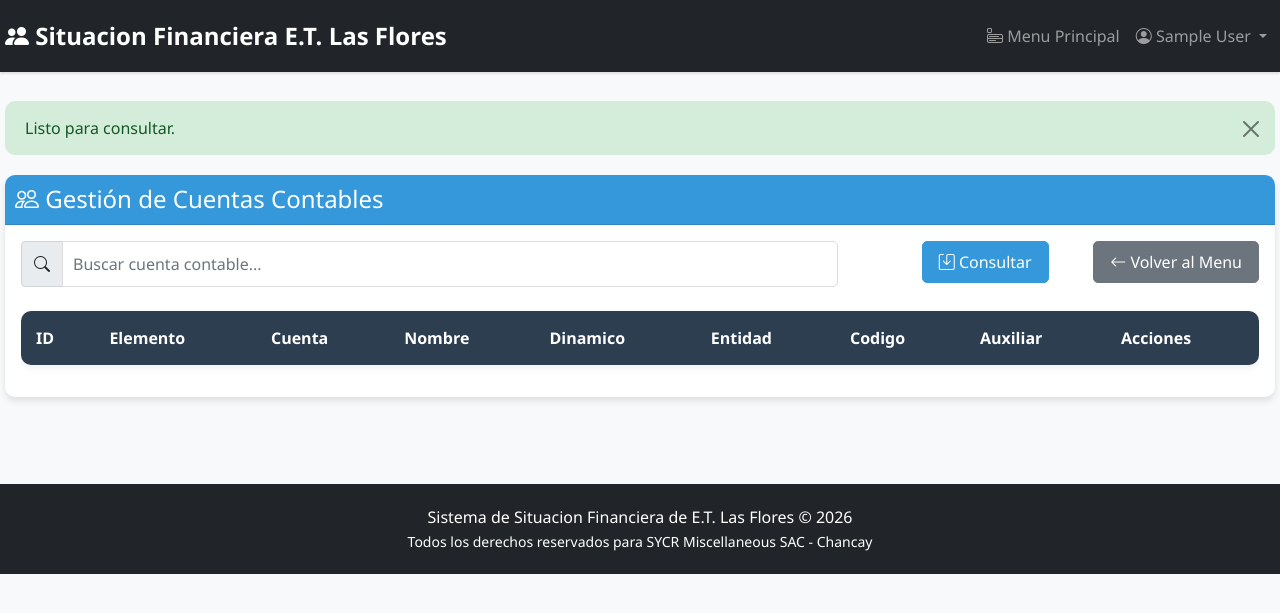
After one commit to SelynChavez/Python_LF, a Flask app: page /cuentas_contables in a window 1280 px wide. The commit adds this page. Shown: the top 613 px of the page. Run offline with Flask 3, Linux system fonts and the light colour scheme; the visitor is signed in with stand-in values (Sample User, id 1); lists and menus that the app fills with data are empty.

Commit message:
plan contable

```diff
--- a/app.py
+++ b/app.py
@@ -155,6 +155,102 @@ def administracion():
 @admin_required
 def configuracion():
     return render_template('configuracion.html')
+
+## ========================== PLAN CONTABLE ====================================
+@app.route('/cuentas_contables', methods=['GET', 'POST'])
+@login_required
+@admin_required
+def cuentas_contables():
+    cuentas = []
+    print("sadasdasdas")
+    if request.method == 'POST':
+        p1 = request.form.get('p1', '')
+        connection = get_db_connection()
+        if connection:
+            cursor = connection.cursor(dictionary=True)
+            query = sqlconstants.LISTA_CTAS_CONTABLES
+            query = query.replace("$p1$", str(p1))
+            print(query)
+            cursor.execute(query)
+            cuentas = cursor.fetchall()
+            cursor.close()
+            connection.close()
+            return render_template('cuentas_contables.html', cuentas=cuentas, p1=p1)
+        else:
+            flash('Error de conexión a la base de datos.', 'danger')
+            return redirect(url_for('dashboard'))
+    else:
+        flash('Listo para consultar.', 'success')
+        return render_template('cuentas_contables.html', p1='', cuentas=[])
+
+@app.route('/cuentas/editar/<int:id>', methods=['GET', 'POST'])
+@login_required
+@admin_required
+def editar_cuenta(id):
+    connection = get_db_connection()
+    if not connection:
+        flash('Error de conexión a la base de datos.', 'danger')
+        return redirect(url_for('cuentas_contables'))
+    if request.method == 'POST':
+        ele = request.form.get('ele')
+        cta = request.form.get('cta')
+        nom = request.form.get('nom')
+        din = request.form.get('din')
+        ent = request.form.get('ent')
+        cod = request.form.get('cod')
+        aux = request.form.get('aux')
+        obs = request.form.get('obs')
+        try:
+            cursor = connection.cursor()
+            cursor.execute(sqlconstants.UPDATE_CUENTA_CONTABLE, (ele, cta, nom, din, ent, cod, aux, obs, id))
+            connection.commit()
+            cursor.close()
+            connection.close()
+            flash('Cuenta contable actualizada exitosamente.', 'success')
+            return redirect(url_for('cuentas_contables'))
+        except Error as e:
+            if 'Duplicate entry' in str(e):
+                flash('La cuenta ya existe.', 'danger')
+            else:
+                flash(f'Error al actualizar cta: {str(e)}', 'danger')
+            connection.rollback()
+            cursor.close()
+            connection.close()
+            return redirect(url_for('editar_cuenta', id=id))
+    # GET: Obtener datos del socio
+    cursor = connection.cursor(dictionary=True)
+    cursor.execute(sqlconstants.SELECT_CUENTA_CONTABLE, (id,))
+    cuenta = cursor.fetchone()
+    cursor.close()
+    connection.close()
+    if not cuenta:
+        flash('Cuenta no encontrada.', 'danger')
+        return redirect(url_for('cuentas_contables'))
+    return render_template('editar_cuenta.html', cuenta=cuenta)
+
+@app.route('/cuentas/eliminar/<int:id>')
+@login_required
+@admin_required
+def eliminar_cuenta(id):
+    connection = get_db_connection()
+    if connection:
+        try:
+            cursor = connection.cursor(dictionary=True)
+            cursor.execute(sqlconstants.SEL_NM_CUENTA_CONTABLE, (id,))
+            socio = cursor.fetchone()
+            cursor.execute(sqlconstants.DELETE_CUENTA_CONTABLE, (id,))
+            connection.commit()
+            cursor.close()
+            connection.close()
+            flash('Cuenta eliminada exitosamente.', 'success')
+        except Error as e:
+            flash(f'Error al eliminar cuenta: {str(e)}', 'danger')
+            connection.rollback()
+            cursor.close()
+            connection.close()
+    else:
+        flash('Error de conexión a la base de datos.', 'danger')
+    return redirect(url_for('cuentas_contables'))
 
 ## ========================== CONSULTAS ====================================
 # lista aportes HLF
@@ -1191,7 +1287,7 @@ def generar_reporte():
 
 class ReciboTicket(FPDF):
     def __init__(self):
-        super().__init__(orientation='P', unit='mm', format=(80, 200))
+        super().__init__(orientation='P', unit='mm', format=(80, 140))
         self.set_auto_page_break(auto=True, margin=10)
         self.set_margins(5, 5, 5)
         self.width = 80
@@ -1219,7 +1315,10 @@ class ReciboTicket(FPDF):
         self.set_font('Arial', 'B', 10)
         self.cell(0, 6, data['titulo'], 0, 1, 'C')
         self.set_font('Arial', 'B', 9)
-        self.cell(0, 4, '[ S0'+data['serie']+'-0'+data['numero']+' ]', 0, 1, 'C')
+        dserie = "RP-0"
+        if (data['serie'] == '1'):
+            dserie = "RI-0"
+        self.cell(0, 4, '[ '+dserie+data['serie']+'-0'+data['numero']+' ]', 0, 1, 'C')
         self.ln(1)
         # Información del socio
         self.set_font('Arial', 'B', 7)
@@ -1296,7 +1395,7 @@ def generar_recibo(tipo_doc, serie, numero_doc, codigo_padron, nombre_socio, fec
     pdf.add_receipt_info(datos)
     total = pdf.add_items_table(items)
     if nombre_archivo is None:
-        nombre_archivo = f"recibos_/recibo_{codigo_padron}_{datetime.datetime.now().strftime('%Y%m%d_%H%M%S')}.pdf"
+        nombre_archivo = f"recibos_/recibo_{serie}_{codigo_padron}_{datetime.datetime.now().strftime('%Y%m%d_%H%M%S')}.pdf"
     # Guardar PDF
     pdf.output(nombre_archivo)
     print(f"Recibo generado: {nombre_archivo}")
--- a/sqlconstants.py
+++ b/sqlconstants.py
@@ -192,6 +192,7 @@ WHERE (r.fecha_solicitud>=date('$p1$') AND r.fecha_solicitud<=date('$p2$')) AND
       (r.padron='$p3$' OR '$p3$'='0') AND ('$p4$'='' OR r.tipo_aporte='$p4$')
 ORDER BY r.fecha_retiro DESC
 """
+LISTA_CTAS_CONTABLES = "SELECT * FROM a_pcge WHERE (cuenta like '%$p1$%' OR nombre like '%$p1$%' OR entidad like '%$p1$%') ORDER BY cuenta LIMIT 50"
 INS_RETIRO = "INSERT INTO a_retiros (padron,socio,fecha_solicitud,tipo_aporte,monto_solicitado,saldo_final_dia,monto_retirado,descripcion,estado,modified,webuser) VALUES (%s, 0, %s, %s, %s, %s, 0, %s, %s, now(), %s)"
 APR_RETIRO = "UPDATE a_retiros SET estado='aprobado',monto_retirado=monto_solicitado,fecha_retiro=curdate() WHERE id = %s"
 RCH_RETIRO = "UPDATE a_retiros SET estado='rechazado',monto_retirado=0 WHERE id = %s"
@@ -209,3 +210,7 @@ UNION ALL
 ORDER BY fecha DESC
 LIMIT 10
 """
+UPDATE_CUENTA_CONTABLE = "UPDATE a_pcge SET elemento=%s, cuenta=%s, nombre=%s, dinamico=%s, entidad=%s, codigo=%s, auxiliar=%s, observaciones=%s WHERE id=%s "
+SELECT_CUENTA_CONTABLE = "SELECT t.* FROM a_pcge t WHERE t.id = %s"
+SEL_NM_CUENTA_CONTABLE = "SELECT nombre FROM a_pcge WHERE id = %s"
+DELETE_CUENTA_CONTABLE = "DELETE FROM a_pcge WHERE id = %s"
--- /dev/null
+++ b/templates/cuentas_contables.html
@@ -0,0 +1,98 @@
+{% extends "base.html" %}
+{% block title %}ETLF - Cuentas Contables{% endblock %}
+{% block extra_js %}
+<script>
+$(document).ready(function() {
+    // Confirmación para eliminar
+    $('.btn-eliminar').on('click', function(e) {
+        e.preventDefault();
+        const url = $(this).attr('href');
+        const nombre = $(this).data('nombre');
+        if (confirm(`¿Está seguro de eliminar la cuenta "${nombre}"? Esta acción no se puede deshacer.`)) {
+            window.location.href = url;
+        }
+    });
+});
+</script>
+{% endblock %}
+
+{% block content %}
+<div class="row">
+    <div class="col-12 mb-4">
+        <div class="card">
+            <div class="card-header d-flex justify-content-between align-items-center">
+                <h4 class="mb-0"><i class="bi bi-people"></i> Gestión de Cuentas Contables</h4>
+            </div>
+            <form method="POST" action="{{ url_for('cuentas_contables') }}">
+                <div class="card-body">
+                    <!-- Barra de búsqueda -->
+                    <div class="row mb-4">
+                        <div class="col-md-8">
+                            <div class="input-group">
+                                <span class="input-group-text"><i class="bi bi-search"></i></span>
+                                <input type="text" id="p1" name="p1" value="{{p1}}" class="form-control" placeholder="Buscar cuenta contable...">
+                            </div>
+                        </div>
+                        <div class="col-md-2 text-end">
+                            <button type="submit" class="btn btn-primary">
+                                <i class="bi bi-save"></i> Consultar
+                            </button>
+                        </div>
+                        <div class="col-md-2 text-end">
+                            <a href="{{ url_for('configuracion') }}" class="btn btn-secondary">
+                                <i class="bi bi-arrow-left"></i> Volver al Menu
+                            </a>
+                        </div>
+                    </div>
+                    <!-- Tabla Lista -->
+                    <div class="table-responsive">
+                        <table class="table table-hover">
+                            <thead>
+                                <tr>
+                                    <th>ID</th>
+                                    <th>Elemento</th>
+                                    <th>Cuenta</th>
+                                    <th>Nombre</th>
+                                    <th>Dinamico</th>
+                                    <th>Entidad</th>
+                                    <th>Codigo</th>
+                                    <th>Auxiliar</th>
+                                    <th>Acciones</th>
+                                </tr>
+                            </thead>
+                            <tbody>
+                                {% for cta in cuentas %}
+                                <tr class="fila-cuenta">
+                                    <td>{{ cta.id }}</td>
+                                    <td>{{ cta.elemento }}</td>
+                                    <td style="background-color:rgb(245, 247, 241)"><strong>{{ cta.cuenta }}</strong></td>
+                                    <td><strong>{{ cta.nombre }}</strong></td>
+                                    <td>{{ cta.dinamico }}</td>
+                                    <td>{{ cta.entidad }}</td>
+                                    <td>{{ cta.codigo }}</td>
+                                    <td>{{ cta.auxiliar }}</td>
+                                    <td>
+                                        <div class="btn-group" role="group">
+                                            <a href="{{ url_for('editar_cuenta', id=cta.id) }}"
+                                            class="btn btn-sm btn-warning" title="Editar">
+                                                <i class="bi bi-pencil"></i>
+                                            </a>
+                                            <a href="{{ url_for('eliminar_cuenta', id=cta.id) }}"
+                                            class="btn btn-sm btn-danger btn-eliminar"
+                                            data-nombre="{{ cta.nombre }}"
+                                            title="Eliminar">
+                                                <i class="bi bi-trash"></i>
+                                            </a>
+                                        </div>
+                                    </td>
+                                </tr>
+                                {% endfor %}
+                            </tbody>
+                        </table>
+                    </div>
+                </div>
+            </form>
+        </div>
+    </div>
+</div>
+{% endblock %}
```
Also changed, not shown: templates/configuracion.html (+15 -0 lines), templates/editar_cuenta.html (added, +97 -0 lines).
